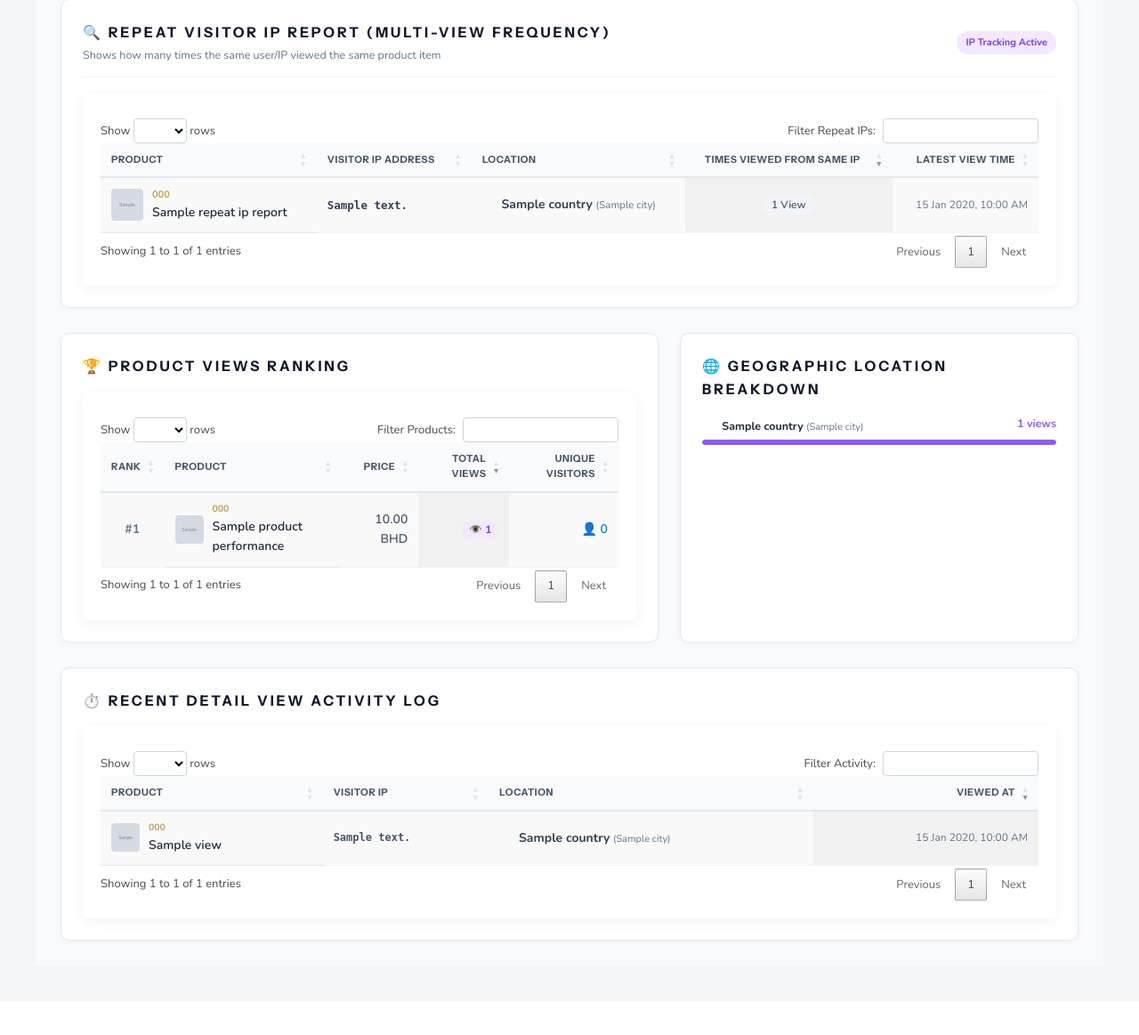
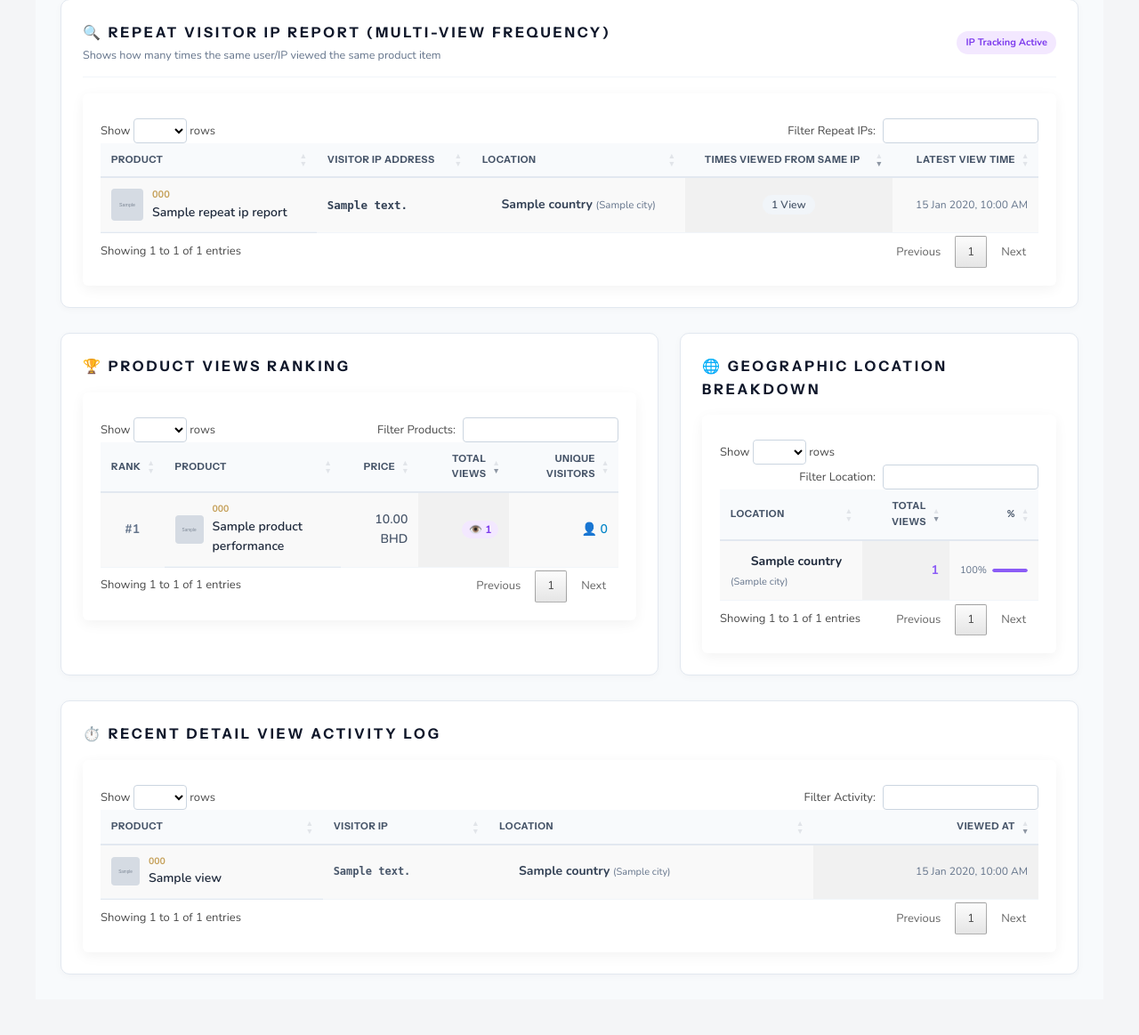
Before and after one commit to ajitsands/darjana_new, a PHP site: template app/Views/admin/product_view_insights.php in a window 1280 px wide. Shown: the part 517-1680 px from the top of the page at 89% size. Before the commit the page ends 1574 px from the top, so only its background shows below. Run offline with PHP 8.4, Linux system fonts and the light colour scheme; the template is opened without the code that fills it: most values are stand-ins (such as "Sample title", 1, 10 or a date in 2020); grey boxes marked "Sample" are stand-in pictures; some libraries are stand-ins or nearby versions.

Commit message:
Convert Geographic Location Breakdown to DataTable

```diff
--- a/app/Views/admin/product_view_insights.php
+++ b/app/Views/admin/product_view_insights.php
@@ -255,26 +255,42 @@ $endDate = $endDate ?? '';
         <div style="background: #ffffff; border: 1px solid #e2e8f0; border-radius: 10px; padding: 24px; box-shadow: 0 2px 8px rgba(0,0,0,0.03);">
             <h3 style="font-size: 16px; font-weight: 700; color: #0f172a; margin: 0 0 16px;">🌐 Geographic Location Breakdown</h3>
             <?php if (!empty($locationPerformance)): ?>
-                <div style="display: flex; flex-direction: column; gap: 12px;">
+                <div class="table-responsive">
+                    <table id="locationTable" class="display" style="width: 100%; border-collapse: collapse; font-size: 13px;">
+                        <thead>
+                            <tr>
+                                <th>Location</th>
+                                <th style="text-align: right;">Total Views</th>
+                                <th style="text-align: right;">%</th>
+                            </tr>
+                        </thead>
+                        <tbody>
                             <?php
                                 $maxLoc = max(array_column($locationPerformance, 'total_views')) ?: 1;
                                 foreach ($locationPerformance as $loc):
                                     $pct = round(($loc['total_views'] / $maxLoc) * 100);
                             ?>
-                        <div>
-                            <div style="display: flex; justify-content: space-between; font-size: 12.5px; margin-bottom: 4px;">
-                                <span>
+                                <tr>
+                                    <td>
                                         <span style="font-size: 15px; margin-right: 4px;"><?= getViewFlagEmoji($loc['country_code']) ?></span>
                                         <strong style="color: #1e293b;"><?= htmlspecialchars($loc['country']) ?></strong>
                                         <span style="color: #64748b; font-size: 11px;">(<?= htmlspecialchars($loc['city']) ?>)</span>
-                                </span>
-                                <span style="font-weight: 700; color: #8b5cf6;"><?= number_format($loc['total_views']) ?> views</span>
-                            </div>
-                            <div style="width: 100%; height: 6px; background: #f1f5f9; border-radius: 3px; overflow: hidden;">
-                                <div style="width: <?= $pct ?>%; height: 100%; background: #8b5cf6; border-radius: 3px;"></div>
+                                    </td>
+                                    <td style="text-align: right; font-weight: 700; color: #8b5cf6;" data-order="<?= (int)$loc['total_views'] ?>">
+                                        <?= number_format($loc['total_views']) ?>
+                                    </td>
+                                    <td style="text-align: right; width: 60px;" data-order="<?= $pct ?>">
+                                        <div style="width: 100%; display: flex; align-items: center; justify-content: flex-end; gap: 6px;">
+                                            <span style="font-size: 11px; color: #64748b;"><?= $pct ?>%</span>
+                                            <div style="width: 40px; height: 4px; background: #f1f5f9; border-radius: 2px; overflow: hidden; flex-shrink: 0;">
+                                                <div style="width: <?= $pct ?>%; height: 100%; background: #8b5cf6; border-radius: 2px;"></div>
                                             </div>
                                         </div>
+                                    </td>
+                                </tr>
                             <?php endforeach; ?>
+                        </tbody>
+                    </table>
                 </div>
             <?php else: ?>
                 <div style="text-align: center; padding: 30px; color: #94a3b8; font-style: italic;">No location data available.</div>
@@ -365,6 +381,17 @@ $(document).ready(function() {
             }
         });
     }
+
+    if ($('#locationTable').length) {
+        $('#locationTable').DataTable({
+            "pageLength": 15,
+            "order": [[ 1, "desc" ]],
+            "language": {
+                "search": "Filter Location:",
+                "lengthMenu": "Show _MENU_ rows"
+            }
+        });
+    }
 });
 </script>
 </div>
```
Lines whose indentation alone changed are shown as unchanged.
